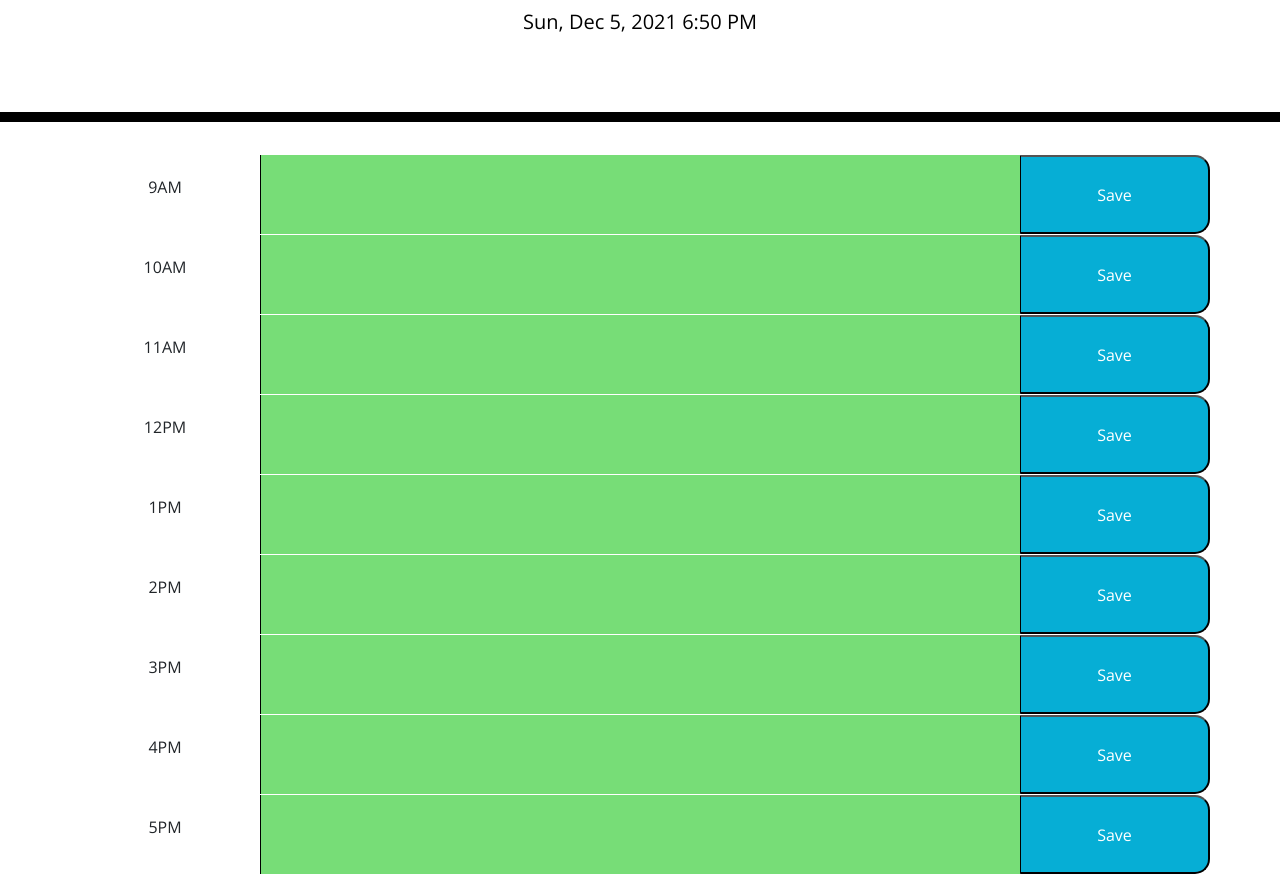
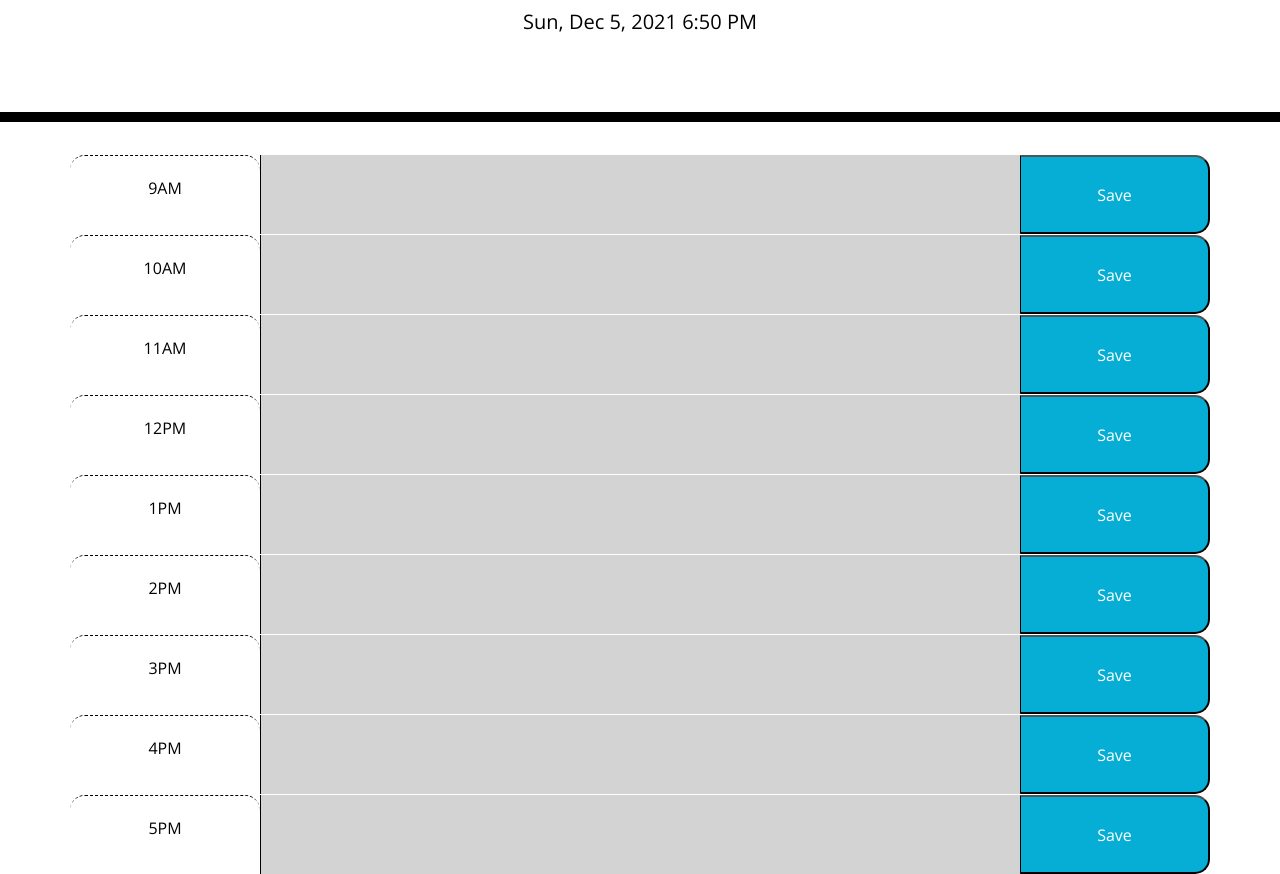
Before and after one commit to ehammon/workday-scheduler, a plain HTML site: page index.html in a window 1280 px wide. Shown: the part 182-1056 px from the top of the page. Drawn offline with nearby package versions, Linux system fonts and the light colour scheme.

Commit message:
fixed the styling for textarea depending on the time

```diff
--- a/assets/script.js
+++ b/assets/script.js
@@ -3,38 +3,46 @@ let today = moment().format('llll');
 
 $("#currentDay").text(today);
 
+let retrieveLocalStorage  = function() {
+    let key9 = JSON.parse(localStorage.getItem("storedItem9"));
+    $("#hour-9").val(key9);
+}
+
 //set color of rows based on current time
-function colorRow(time) {
-	var planNow = moment(now, "H A");
-	var planEntry = moment(time, "H A");
-	if (planNow.isBefore(planEntry) === true) {
-		return "future";
-	} else if (planNow.isAfter(planEntry) === true) {
-		return "past";
-	} else {
-		return "present";
-	}
-};
+let now = new Date();
+let hour = now.getHours();
+
+for (let i = 9; i < 18; i++) {
+    let currentId = "#hour-" + i;
+    let currentHourBlock = $(currentId);
+    // in the past
+    if (i < hour) {
+        currentHourBlock.addClass("past");
+    }
+    // in the future
+    else if (i > hour) {
+        currentHourBlock.addClass("future");
+    }
+    //current hour
+    else {
+        currentHourBlock.addClass("present");
+    }
+}
 
 //retrieve inputs from local storage
-function retrieveLocalStorage () {
-
-}
-
-let key9 = JSON.parse(localStorage.getItem("storedItem9"));
-$("#hour-9").val(key9);
 
 
-$(".saveBtn").on("click", function(event) {
-    event.preventDefault();
-    alert("Hi");
-    let buttonID = $(this).attr("id");
+    let textarea9 = $("hour-9").val();
+    localStorage.setItem("storedItem9", JSON.stringify(textarea9))
+
+    console.log(textarea9);
 
 
-    let input9 = $("#hour-9").val();
-    localStorage.setItem("storedItem9", JSON.stringify(input9))
+    $(".saveBtn").on("click", function(event) {
+        event.preventDefault();
+        //alert("Hi");
+        let buttonID = $(this).attr("hour-9");
 
-    console.log(input9);
-})
 
+    });
 retrieveLocalStorage();
--- a/index.html
+++ b/index.html
@@ -31,49 +31,49 @@
     <div class="container">
         <!-- Timeblocks go here -->
         <div class="row">
-            <div class="time-block col-2 pt-4">9AM</div>
-            <textarea name="" id="hour-9" class="col-8 past present future"></textarea>
-            <button data-id="hour-9" class="saveBtn col-2">Save</button>
+            <div class="time-block col-2 pt-4 hour">9AM</div>
+            <textarea name="" id="hour-9" class="col-8"></textarea>
+            <button data-id="btn-9" class="saveBtn col-2">Save</button>
         </div>
         <div class="row">
-            <div class="time-block col-2 pt-4">10AM</div>
-            <textarea name="" id="hour-10" class="col-8 past present future"></textarea>
-            <button data-id="hour-10" class="saveBtn col-2">Save</button>
+            <div class="time-block col-2 pt-4 hour">10AM</div>
+            <textarea name="" id="hour-10" class="col-8"></textarea>
+            <button data-id="btn-10" class="saveBtn col-2">Save</button>
         </div>
         <div class="row">
-            <div class="time-block col-2 pt-4">11AM</div>
-            <textarea name="" id="hour-11" class="col-8 past present future"></textarea>
-            <button data-id="hour-11" class="saveBtn col-2">Save</button>
+            <div class="time-block col-2 pt-4 hour">11AM</div>
+            <textarea name="" id="hour-11" class="col-8"></textarea>
+            <button data-id="btn-11" class="saveBtn col-2">Save</button>
         </div>
         <div class="row">
-            <div class="time-block col-2 pt-4">12PM</div>
-            <textarea name="" id="hour-12" class="col-8 past present future"></textarea>
-            <button data-id="hour-12" class="saveBtn col-2">Save</button>
+            <div class="time-block col-2 pt-4 hour">12PM</div>
+            <textarea name="" id="hour-12" class="col-8"></textarea>
+            <button data-id="btn-12" class="saveBtn col-2">Save</button>
         </div>
         <div class="row">
-            <div class="time-block col-2 pt-4">1PM</div>
-            <textarea name="" id="hour-1" class="col-8 past present future"></textarea>
-            <button data-id="hour-1" class="saveBtn col-2">Save</button>
+            <div class="time-block col-2 pt-4 hour">1PM</div>
+            <textarea name="" id="hour-13" class="col-8"></textarea>
+            <button data-id="btn-13" class="saveBtn col-2">Save</button>
         </div>
         <div class="row">
-            <div class="time-block col-2 pt-4">2PM</div>
-            <textarea name="" id="hour-2" class="col-8 past present future"></textarea>
-            <button data-id="hour-2" class="saveBtn col-2">Save</button>
+            <div class="time-block col-2 pt-4 hour">2PM</div>
+            <textarea name="" id="hour-14" class="col-8"></textarea>
+            <button data-id="btn-14" class="saveBtn col-2">Save</button>
         </div>
         <div class="row">
-            <div class="time-block col-2 pt-4">3PM</div>
-            <textarea name="" id="hour-3" class="col-8 past present future"></textarea>
-            <button data-id="hour-3" class="saveBtn col-2">Save</button>
+            <div class="time-block col-2 pt-4 hour">3PM</div>
+            <textarea name="" id="hour-15" class="col-8"></textarea>
+            <button data-id="btn-15" class="saveBtn col-2">Save</button>
         </div>
         <div class="row">
-            <div class="time-block col-2 pt-4">4PM</div>
-            <textarea name="" id="hour-4" class="col-8 past present future"></textarea>
-            <button data-id="hour-4" class="saveBtn col-2">Save</button>
+            <div class="time-block col-2 pt-4 hour">4PM</div>
+            <textarea name="" id="hour-16" class="col-8"></textarea>
+            <button data-id="btn-16" class="saveBtn col-2">Save</button>
         </div>
         <div class="row">
-            <div class="time-block col-2 pt-4">5PM</div>
-            <textarea name="" id="hour-5" class="col-8 past present future"></textarea>
-            <button data-id="hour-5" class="saveBtn col-2">Save</button>
+            <div class="time-block col-2 pt-4 hour">5PM</div>
+            <textarea name="" id="hour-17" class="col-8"></textarea>
+            <button data-id="btn-17" class="saveBtn col-2">Save</button>
         </div>
     </div>
 
```
